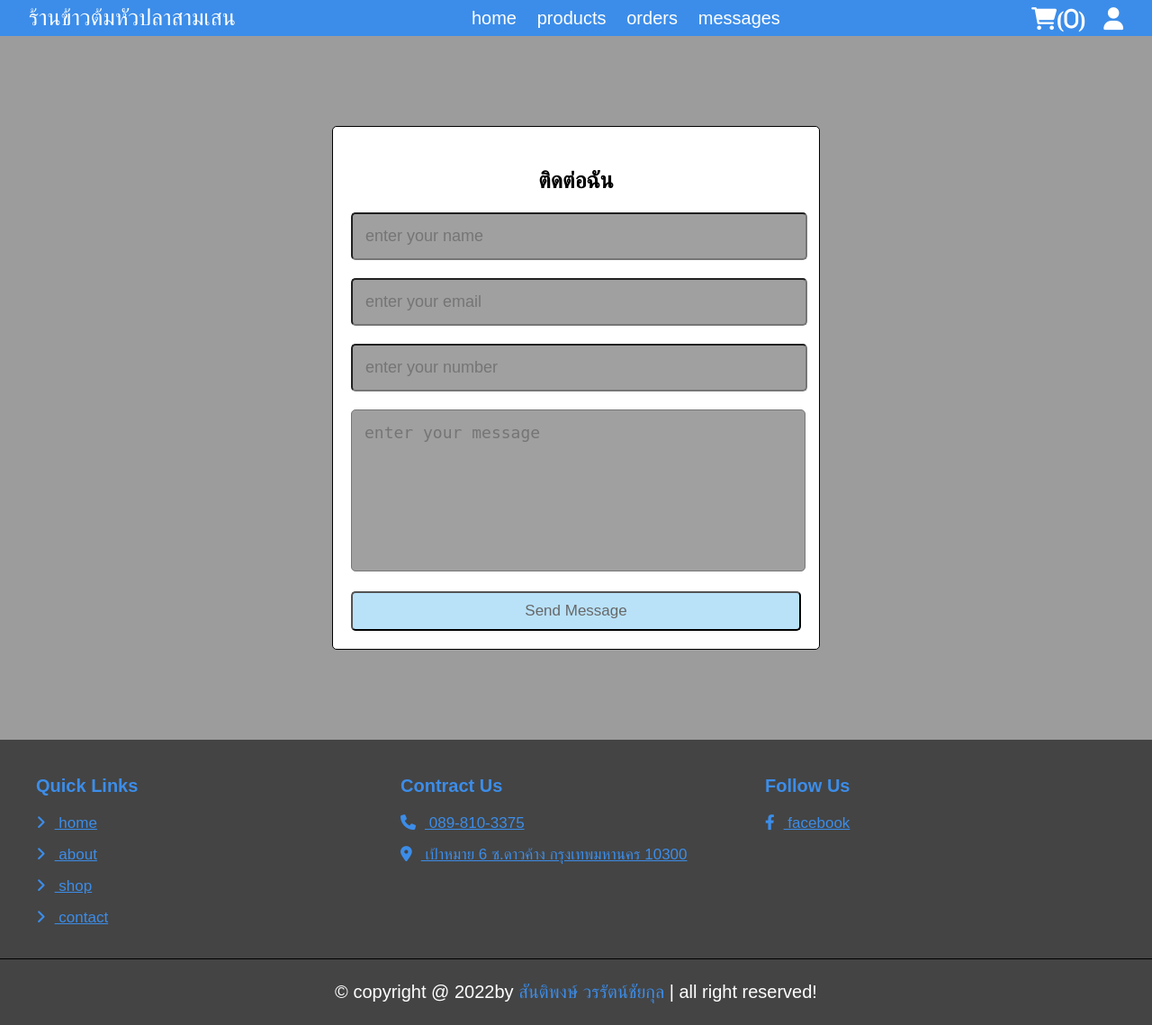
After one commit to mopays/ssru-y2-, a PHP site: page /contact.php in a window 1280 px wide. The commit adds this page. Shown: the whole page at 90% size. Run offline with PHP 8.4, Linux system fonts and the light colour scheme; some libraries are stand-ins or nearby versions.

Commit message:
add contact and fix header and footer

```diff
--- a/assets/css/style.css
+++ b/assets/css/style.css
@@ -371,7 +371,37 @@ html{
     color: red;
     margin-right: auto;
 }
-
+.contact form{
+    padding: 2rem;
+    text-align: center;
+    background-color: #fff;
+    box-shadow: #000;
+    border-radius: .5rem;
+    border: 1px solid #000;
+    max-width: 50rem;
+    margin: 0 auto;
+    margin-top: 10rem;
+    margin-bottom: 10rem;
+}
+.contact form h3{
+    margin-bottom: 1rem;
+    text-transform: capitalize;
+    font-size: 2.5rem;
+    color: #000;
+}
+.contact form .box{
+    margin: 1rem 0;
+    width: 95%;
+    background-color: rgb(160, 160, 160);
+    padding: 1.4rem;
+    font-size: 1.8rem;
+    color:#000;
+    border-radius: .5rem;
+}
+.contact form textarea{
+    height: 15rem;
+    resize: none;
+}
 
 
 
--- /dev/null
+++ b/contact.php
@@ -0,0 +1,67 @@
+<?php
+    require_once('assets/config/connect.php');
+
+    session_start();
+
+    #if(isset($_SESSION['user_id'])){
+       # $user_id = $_SESSION['user_id'];
+    #}else{
+        #$user_id = '';
+
+    #}
+    #if(isset($_POST['send'])){
+       #$name = $_POST['name'];
+       #$name = filter_var($name, FILTER_SANITIZE_STRING);
+        #$email = $_POST['email'];
+        #$email = filter_var($email, FILTER_SANITIZE_STRING);
+        #$number = $_POST['number'];
+        #$number = filter_var($number, FILTER_SANITIZE_STRING);
+        #$msg = $_POST['msg'];
+        #$msg = filter_var($msg, FILTER_SANITIZE_STRING);
+
+        #$select_message = $db->prepare("SELECT * FROM `messages` WHERE name = ? AND email = ? AND number = ? AND message = ? ");
+        #$select_message->execute([$name, $email, $number, $msg]);
+
+        #if($select_message->rowCount() > 0){
+           # $message[] =  ' message already send';
+        #}else{
+            #$insert_msg = $db->prepare("INSERT INTO `messages`(user_id, name, email, number, message) VALUES(?,?,?,?,?)");
+            #$insert_msg->execute([$user_id, $name, $email, $number, $msg]);
+
+
+            #$message[] = 'sent message successfully';
+        #}
+    #}
+
+
+?>
+<!DOCTYPE html>
+<html lang="en">
+<head>
+    <meta charset="UTF-8">
+    <meta http-equiv="X-UA-Compatible" content="IE=edge">
+    <meta name="viewport" content="width=device-width, initial-scale=1.0">
+    <link rel="stylesheet" href="https://cdnjs.cloudflare.com/ajax/libs/font-awesome/6.1.1/css/all.min.css">
+
+    <link rel="stylesheet" href="assets/css/style.css">
+    <title>contract</title>
+</head>
+<body>
+<?php include_once('header.php') ?>
+
+<div class="contact">
+    <form action=""method="post">
+        <h3>ติดต่อฉัน</h3>
+        <input type="text" name="name" placeholder="enter your name" required class="box">
+        <input type="email" name="email" placeholder="enter your email" required class="box">
+        <input type="number" name="number" placeholder="enter your number" required onkeypress="if(this.value.length == 10 )return false ;" class="box">
+        <textarea name="msg" class="box" placeholder="enter your message" cols="30" rows="10"></textarea>
+        <input type="submit" name="send" value="send message"  class="btn">
+    </form>
+</div>
+<?php include_once('footer.php') ?>
+
+
+<script src="assets/script/script.js"></script>
+</body>
+</html>
--- a/footer.php
+++ b/footer.php
@@ -3,16 +3,9 @@
         <div class="box">
             <h3>quick links</h3>
             <a href="home.php"><i class="fas fa-angle-right"></i> home</a>
-            <a href="home.php"><i class="fas fa-angle-right"></i> about</a>
-            <a href="home.php"><i class="fas fa-angle-right"></i> shop</a>
-            <a href="home.php"><i class="fas fa-angle-right"></i> contact</a>
-        </div>
-        <div class="box">
-            <h3>extra links</h3>
-            <a href="user_login.php"><i class="fas fa-angle-right"></i> login</a>
-            <a href="user_register.php"><i class="fas fa-angle-right"></i> register</a>
-            <a href="home.php"><i class="fas fa-angle-right"></i> cart</a>
-            <a href="home.php"><i class="fas fa-angle-right"></i> orders</a>
+            <a href="about.php"><i class="fas fa-angle-right"></i> about</a>
+            <a href="shop.php"><i class="fas fa-angle-right"></i> shop</a>
+            <a href="contact.php"><i class="fas fa-angle-right"></i> contact</a>
         </div>
         <div class="box">
             <h3>contract us</h3>
--- a/header.php
+++ b/header.php
@@ -1,14 +1,13 @@
 <header class="header">
         <sections class="flex">
-            <a href="" class="logo">ร้าน<span>ข้าวต้มหัวปลาสามเสน</span></a>
+            <a href="home.php" class="logo">ร้าน<span>ข้าวต้มหัวปลาสามเสน</span></a>
             <nav class="navber">
-                <a href="">home</a>
+                <a href="home.php">home</a>
                 <a href="">products</a>
                 <a href="">orders</a>
-                <a href="">messages</a>
+                <a href="contact.php">messages</a>
             </nav>
             <div class="icons">
-                <a href=""><div class="fa-solid fa-magnifying-glass"></div></a>
                 <a href=""><div class="fa-solid fa-cart-shopping">(0)</div></a>
 
 
```
Also changed, not shown: home.php (added, +150 -0 lines), index.php (+63 -128 lines), login.php (deleted, +0 -85 lines).
